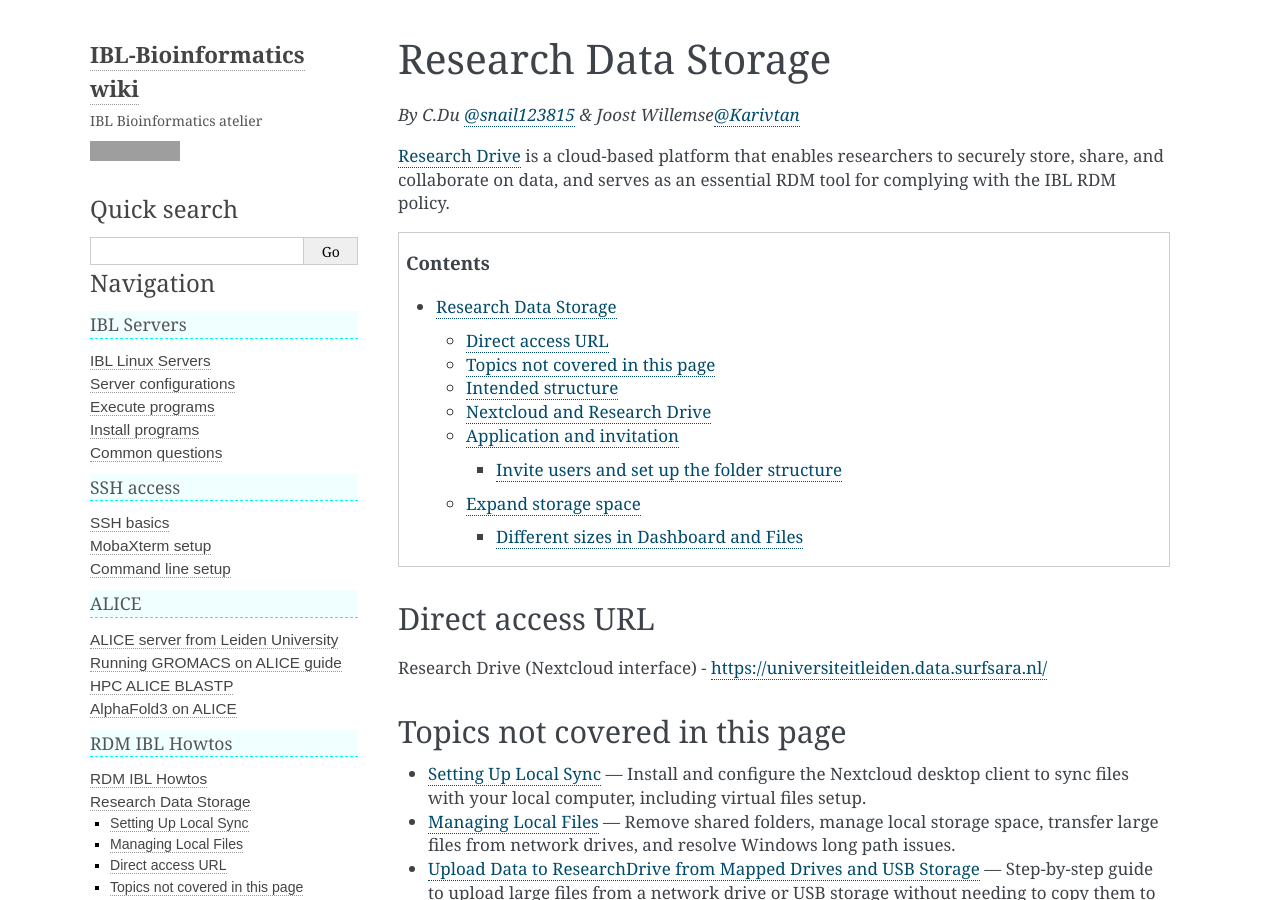
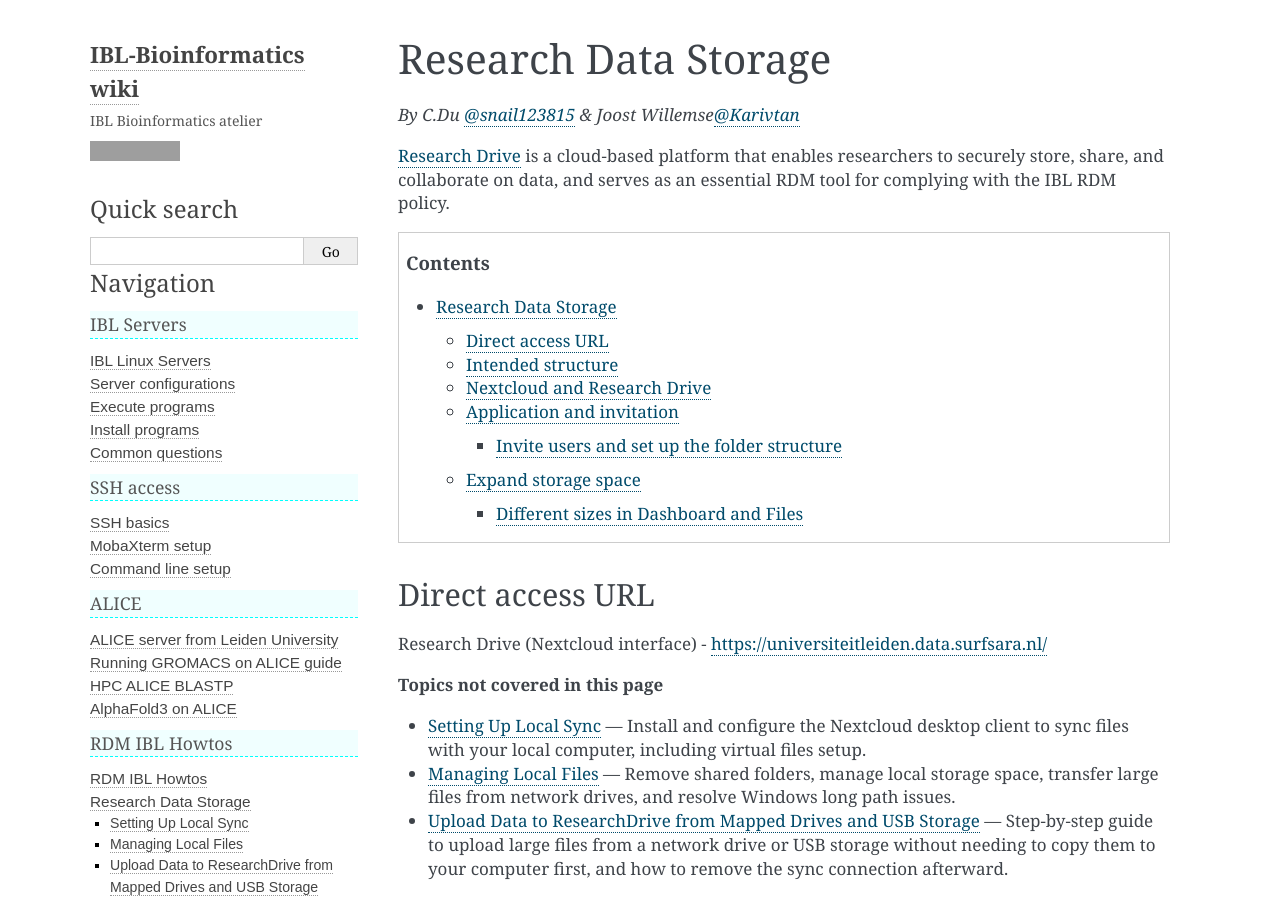
Before and after one commit to IBL-bioinfo/IBL-bioinformatics-wiki, a Sphinx documentation site: the page built from docs/source/rdm_howtos/ResearchDrive.md, in a window 1280 px wide and 900 px high. Built offline with Sphinx 7.4.7, drawn with Linux system fonts in a browser that asks for light colours; grey boxes are pictures that could not be loaded.

Commit message:
Include upload instructions and clarify topics not covered

````diff
--- a/docs/source/rdm_howtos/ResearchDrive.md
+++ b/docs/source/rdm_howtos/ResearchDrive.md
@@ -11,6 +11,7 @@
 ---
 ResearchDrive_setup
 ResearchDrive_troubleshooting
+ResearchDrive_uploadFromNetworkDrive
 ```
 
 ```{contents}
@@ -23,8 +24,7 @@
 
 Research Drive (Nextcloud interface) - [https://universiteitleiden.data.surfsara.nl/](https://universiteitleiden.data.surfsara.nl/)
 
-## Topics not covered in this page
-
+**Topics not covered in this page**
 - [Setting Up Local Sync](./ResearchDrive_setup.md) — Install and configure the Nextcloud desktop client to sync files with your local computer, including virtual files setup.
 - [Managing Local Files](./ResearchDrive_troubleshooting.md) — Remove shared folders, manage local storage space, transfer large files from network drives, and resolve Windows long path issues.
 - [Upload Data to ResearchDrive from Mapped Drives and USB Storage](./ResearchDrive_uploadFromNetworkDrive.md) — Step-by-step guide to upload large files from a network drive or USB storage without needing to copy them to your computer first, and how to remove the sync connection afterward.
````
